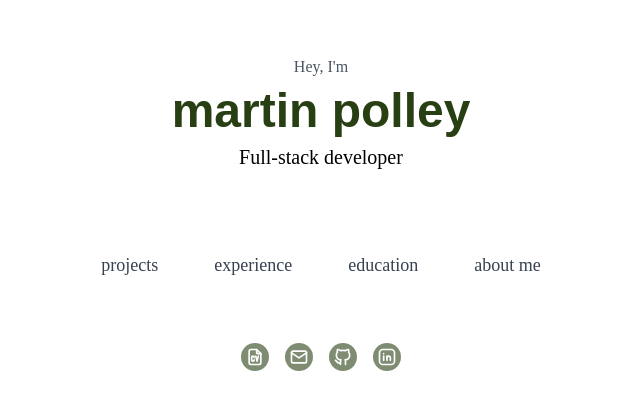
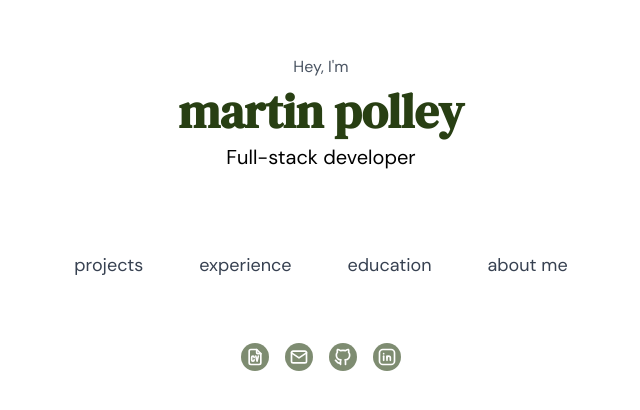
Before and after one commit to MartinP460/portfolio-v2, a SvelteKit app: page / in a window 1280 px wide. Shown: the part 118-528 px from the top of the page, without its empty margins (319-959 px from the left). Built offline with nearby package versions, Linux system fonts and the light colour scheme.

Commit message:
Use local fonts.

```diff
--- a/src/app.css
+++ b/src/app.css
@@ -2,10 +2,23 @@
 @import 'tailwindcss/components';
 @import 'tailwindcss/utilities';
 
-/* Importing DM Serif Text (titles) and DM Sans (body). */
-@import url('https://fonts.googleapis.com/css2?family=DM+Sans:ital,opsz,wght@0,9..40,100..1000;1,9..40,100..1000&family=DM+Serif+Text:ital@0;1');
+@plugin '@tailwindcss/typography';
 
-@plugin '@tailwindcss/typography';
+/* Importing DM Sans (body). */
+@font-face {
+  font-family: 'DM Sans';
+  font-style: normal;
+  font-weight: 100 900;
+  src: url('/fonts/DMSans-Regular.woff2') format('woff2');
+}
+
+/* Importing DM Serif Text (titles). */
+@font-face {
+  font-family: 'DM Serif Text';
+  font-style: normal;
+  font-weight: 400;
+  src: url('/fonts/DMSerifText-Regular.woff2') format('woff2');
+}
 
 :root {
   /* Disable default page view transitions. */
@@ -23,6 +36,7 @@
   --logo-delay: 0.2s;
   --logo-duration: 2s;
   --logo-foreground-delay: 1.6s;
+  /* Variables related to the background consisting of 4 rotated lines. */
   --bg-delay: 1.2s;
   --bg-translate-x: 0;
   --bg-translate-y: 0;
@@ -238,13 +252,13 @@ body {
   margin: 0 0.5rem;
 }
 
-/* Night owl code theme. Source: https://github.com/highlightjs/highlight.js/blob/main/src/styles/night-owl.css */
+/* Night owl code theme. Source: https://github.com/highlightjs/highlight.js/blob/main/src/styles/night-owl.css. */
 
 .hljs {
   color: #d6deeb;
 }
 
-/* General Purpose */
+/* Night owl code theme - general purpose. */
 .hljs-keyword {
   color: #c792ea;
   font-style: italic;
@@ -288,7 +302,7 @@ body {
   color: #7fdbca;
 }
 
-/* Meta */
+/* Night owl code theme - meta. */
 .hljs-comment {
   color: #637777;
   font-style: italic;
@@ -306,7 +320,7 @@ body {
   color: #ecc48d;
 }
 
-/* Tags, attributes, config */
+/* Night owl code theme - tags, attributes, config. */
 .hljs-section {
   color: #82b1ff;
 }
@@ -324,7 +338,7 @@ body {
   color: #addb67;
 }
 
-/* Markup */
+/* Night owl code theme - markup. */
 .hljs-bullet {
   color: #d9f5dd;
 }
@@ -350,7 +364,7 @@ body {
   font-style: italic;
 }
 
-/* CSS */
+/* Night owl code theme - CSS. */
 .hljs-selector-tag {
   color: #ff6363;
 }
@@ -370,7 +384,7 @@ body {
   font-style: italic;
 }
 
-/* Templates */
+/* Night owl code theme - templates. */
 .hljs-template-tag {
   color: #c792ea;
 }
@@ -378,7 +392,7 @@ body {
   color: #addb67;
 }
 
-/* diff */
+/* Night owl code theme - diff. */
 .hljs-addition {
   color: #addb67ff;
   font-style: italic;
```
Also changed, not shown: static/fonts/DMSans-Regular.woff2 (added), static/fonts/DMSerifText-Regular.woff2 (added).
